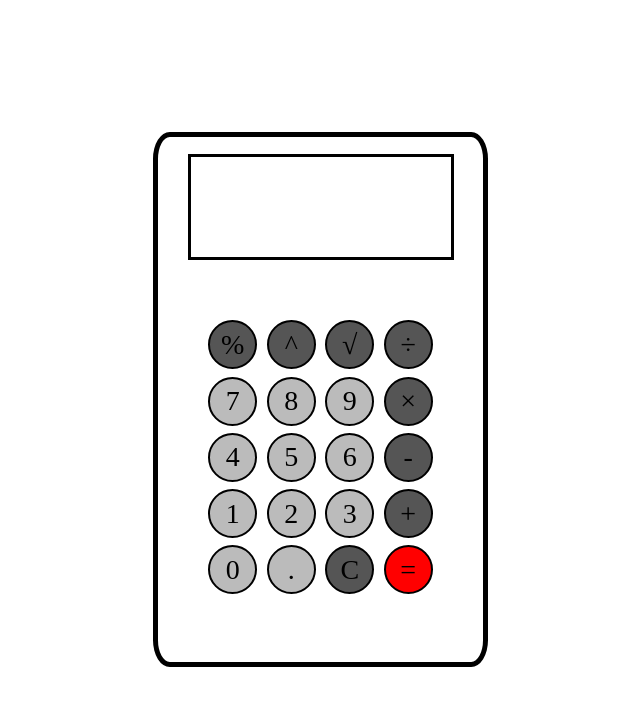
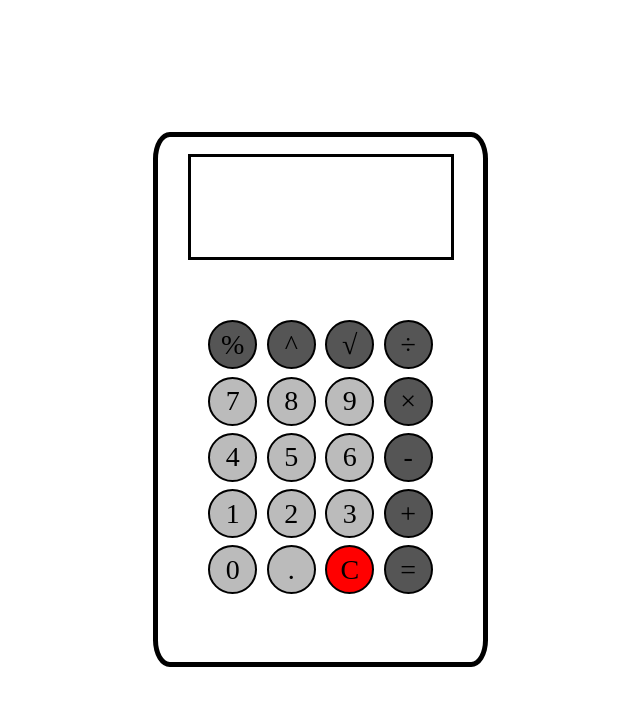
Before and after one commit to Baltika-Cat/Calculator, a React (Vite) app in the folder calculator/: page / in a window 1280 px wide. Shown: the top 706 px of the page, without its empty margins (319-959 px from the left). Built offline with nearby package versions, Linux system fonts and the light colour scheme.

Commit message:
refactor: move function with change color for buttons to separate file and change this function to function for change button's class

```diff
--- a/calculator/src/calculator/Calculator.tsx
+++ b/calculator/src/calculator/Calculator.tsx
@@ -4,6 +4,7 @@ import { useState } from 'react';
 import { buttonSymbols } from '../shared/consts';
 import { calculation } from './calculation';
 import { changeOperator } from './changeOperator';
+import { chooseClass } from './chooseClass';
 
 let operand = '';
 let firstOperand = 0;
@@ -12,17 +13,7 @@ let secondOperand = 0;
 export const Calculator: React.FC = () => {
   const [display, setDisplay] = useState('');
   const [operator, setOperator] = useState('');
-
-  const chooseColor = (text: string): string => {
-    const regexp = /[0-9.]/;
-    if (text.match(regexp)) {
-      return '#bbb';
-    }
-    if (text === '=') {
-      return 'red';
-    }
-    return '#555';
-  };
+  const [newDisplay, setNewDisplay] = useState(false);
 
   const changeDisplay = (event: React.MouseEvent<HTMLDivElement>): void => {
     const { target } = event;
@@ -89,11 +80,10 @@ export const Calculator: React.FC = () => {
           return (
             <div
               key={item}
-              className="button"
+              className={chooseClass(item)}
               onClick={event => {
                 changeDisplay(event);
               }}
-              style={{ backgroundColor: chooseColor(item) }}
             >
               {item}
             </div>
--- /dev/null
+++ b/calculator/src/calculator/chooseClass.ts
@@ -0,0 +1,11 @@
+export const chooseClass = (text: string): string => {
+  const className = 'button ';
+  const regexp = /[0-9.]/;
+  if (text.match(regexp)) {
+    return className + 'digit-button';
+  }
+  if (text === 'C') {
+    return className + 'cancel-button';
+  }
+  return className + 'operator-button';
+};
--- a/calculator/src/index.css
+++ b/calculator/src/index.css
@@ -63,6 +63,18 @@ body {
   font-size: clamp(12px, 5vw, 28px);
 }
 
+.digit-button {
+  background-color: #bbb;
+}
+
+.operator-button {
+  background-color: #555;
+}
+
+.cancel-button {
+  background-color: red;
+}
+
 .button:hover {
   cursor: pointer;
   transform: scale(1.05);
```
